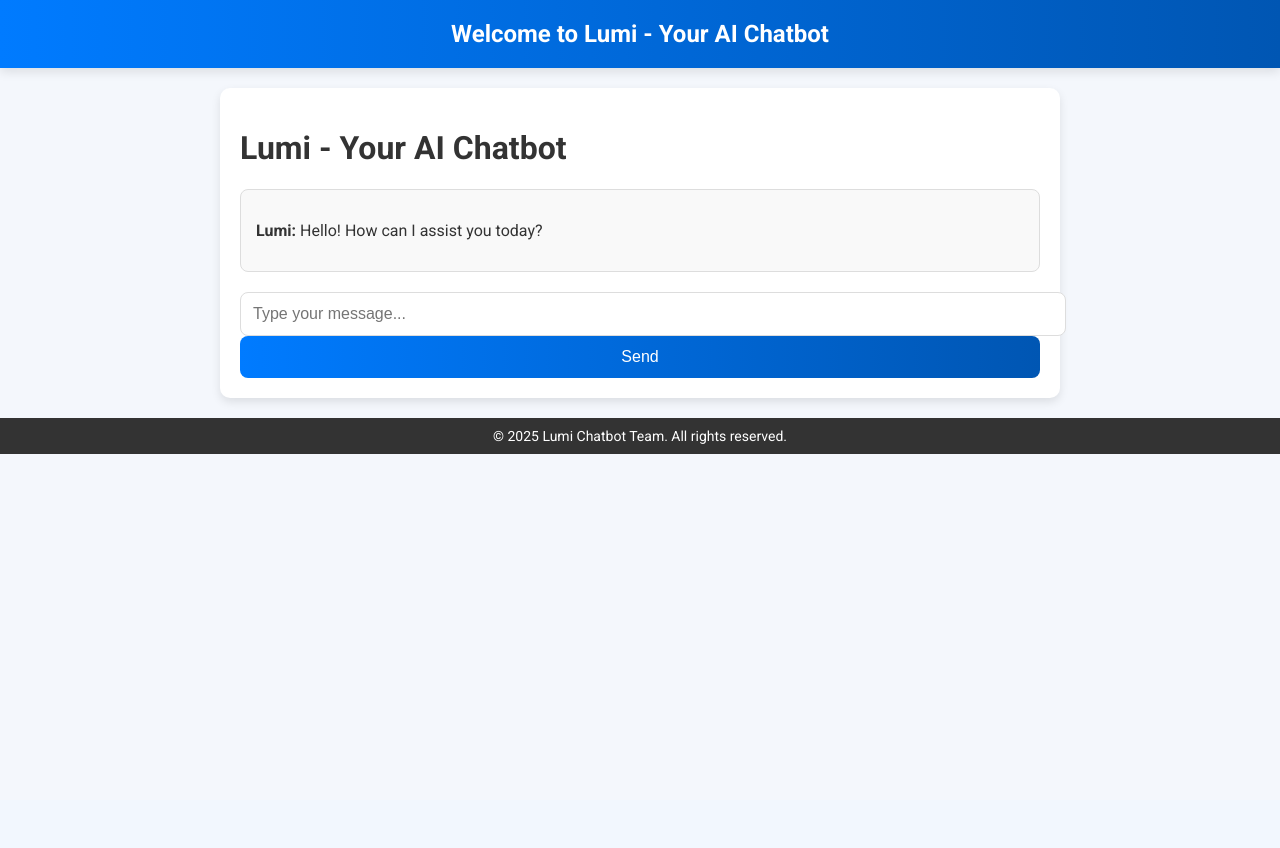
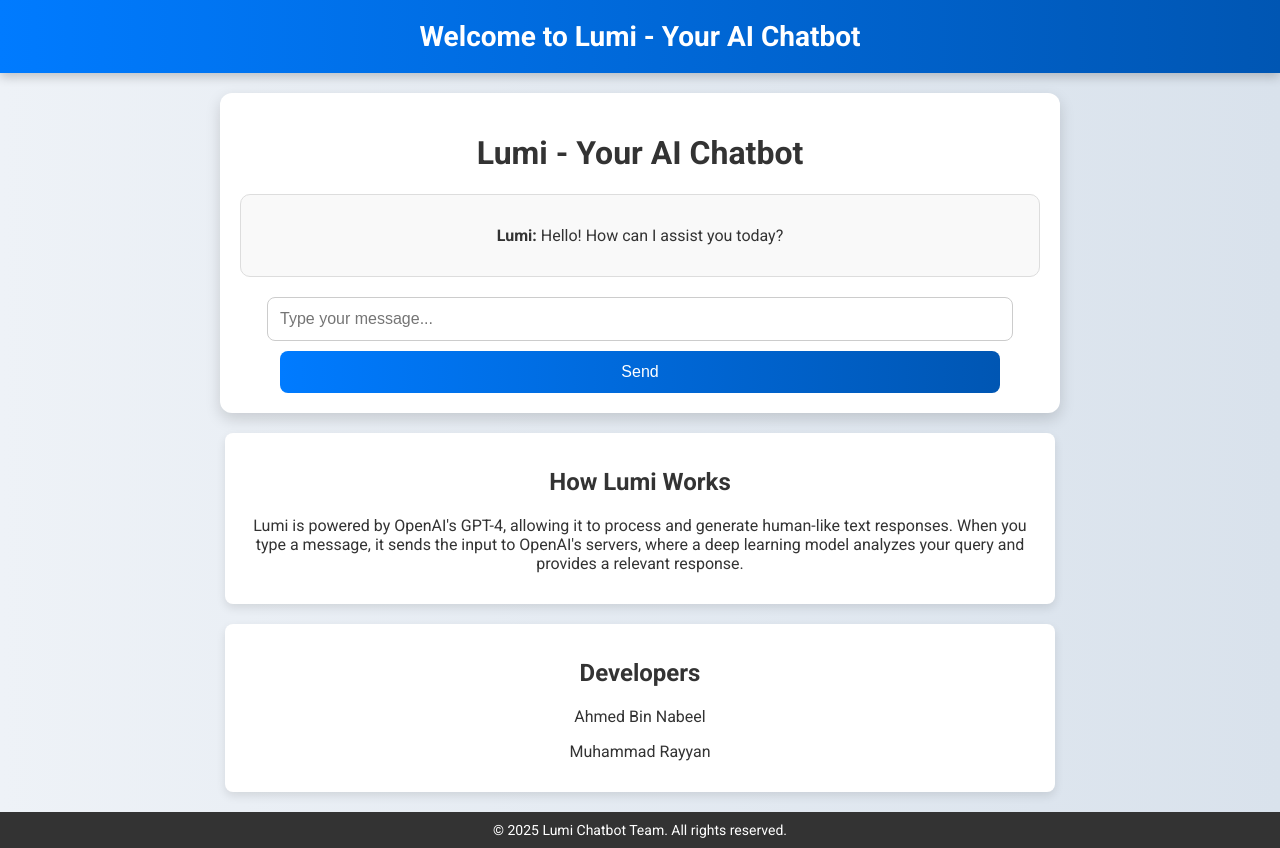
Before and after one commit to No-Guycode/Lumi-Chatbot, a Flask app: page / in a window 1280 px wide. Before the commit the page ends 454 px from the top, so only its background shows below. Run offline with Flask 3, Linux system fonts and the light colour scheme.

Commit message:
Update index.html

```diff
--- a/templates/index.html
+++ b/templates/index.html
@@ -8,7 +8,7 @@
     <style>
         body {
             font-family: 'Roboto', Arial, sans-serif;
-            background-color: #f4f7fc;
+            background: linear-gradient(to right, #eef2f7, #d9e2ec);
             color: #333;
             margin: 0;
             padding: 0;
@@ -18,36 +18,47 @@
             color: white;
             text-align: center;
             padding: 20px;
-            font-size: 24px;
+            font-size: 28px;
             font-weight: bold;
-            box-shadow: 0 4px 10px rgba(0, 0, 0, 0.1);
+            box-shadow: 0 4px 10px rgba(0, 0, 0, 0.2);
         }
         .container {
             max-width: 800px;
             margin: 20px auto;
             padding: 20px;
             background: white;
-            border-radius: 10px;
-            box-shadow: 0 4px 10px rgba(0, 0, 0, 0.1);
+            border-radius: 12px;
+            box-shadow: 0 6px 15px rgba(0, 0, 0, 0.15);
+            text-align: center;
+            transition: transform 0.3s ease-in-out;
+        }
+        .container:hover {
+            transform: scale(1.02);
         }
         .chat-box {
             max-height: 400px;
             overflow-y: auto;
             padding: 15px;
-            border-radius: 8px;
+            border-radius: 10px;
             background-color: #f9f9f9;
             border: 1px solid #ddd;
             margin-bottom: 20px;
         }
         .input-box {
-            width: 100%;
+            width: 90%;
             padding: 12px;
-            border: 1px solid #ddd;
+            border: 1px solid #ccc;
             border-radius: 8px;
             font-size: 16px;
+            display: block;
+            margin: 0 auto 10px;
+            transition: border 0.3s ease-in-out;
+        }
+        .input-box:focus {
+            border-color: #007BFF;
         }
         .btn {
-            width: 100%;
+            width: 90%;
             padding: 12px;
             border: none;
             border-radius: 8px;
@@ -55,10 +66,20 @@
             color: white;
             font-size: 16px;
             cursor: pointer;
-            transition: background 0.3s ease;
+            transition: background 0.3s ease-in-out;
+            display: block;
+            margin: 0 auto;
         }
         .btn:hover {
             background: #0056b3;
+        }
+        .section {
+            margin-top: 20px;
+            padding: 15px;
+            background: white;
+            border-radius: 8px;
+            box-shadow: 0 4px 10px rgba(0, 0, 0, 0.1);
+            text-align: center;
         }
         footer {
             text-align: center;
@@ -79,6 +100,15 @@
         </div>
         <input type="text" id="user-input" class="input-box" placeholder="Type your message...">
         <button class="btn" onclick="sendMessage()">Send</button>
+    </div>
+    <div class="container section">
+        <h2>How Lumi Works</h2>
+        <p>Lumi is powered by OpenAI's GPT-4, allowing it to process and generate human-like text responses. When you type a message, it sends the input to OpenAI's servers, where a deep learning model analyzes your query and provides a relevant response.</p>
+    </div>
+    <div class="container section">
+        <h2>Developers</h2>
+        <p>Ahmed Bin Nabeel</p>
+        <p>Muhammad Rayyan</p>
     </div>
     <footer>&copy; 2025 Lumi Chatbot Team. All rights reserved.</footer>
     <script>
```
